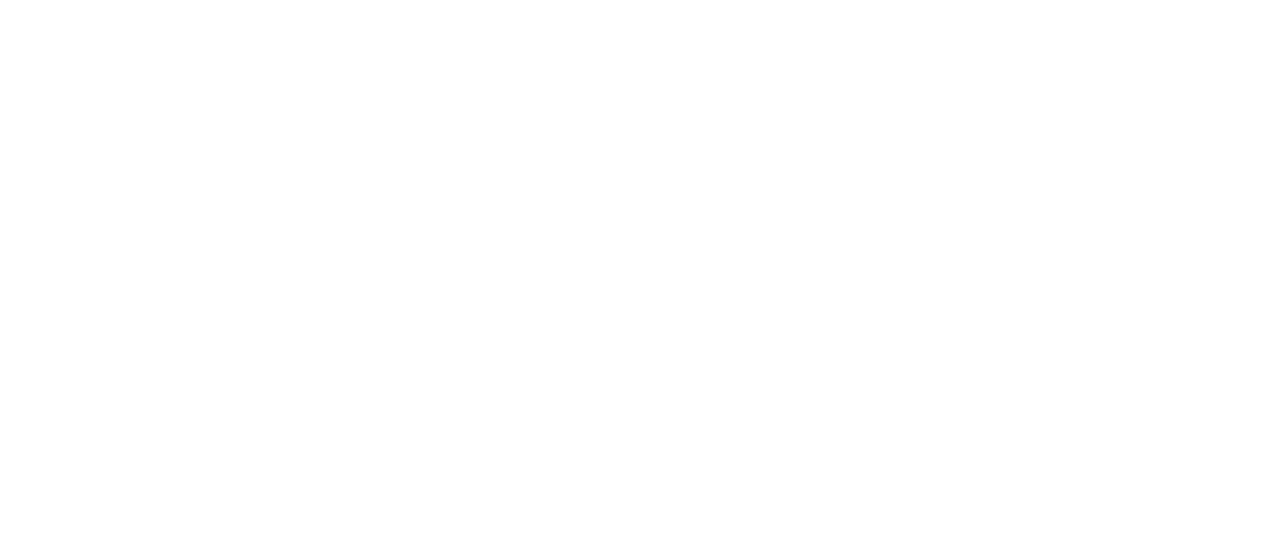
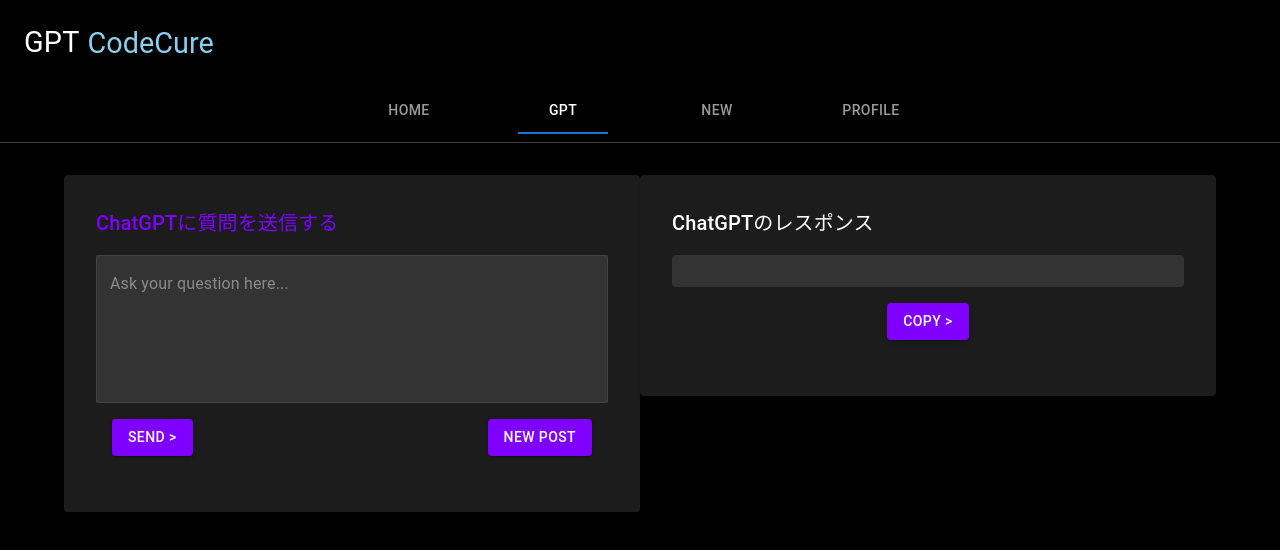
Before and after one commit to shin-903/GPT-CodeCure_React, a React (Create React App) app: page /gpt in a window 1280 px wide. Before the commit this address had no page. Shown: the top 550 px of the page. Built offline with nearby package versions, Linux system fonts and the light colour scheme.

Commit message:
add OpenAI API

```diff
--- a/src/App.js
+++ b/src/App.js
@@ -5,27 +5,27 @@
 import SignIn from "./pages/SignIn";
 import UserPage from "./pages/UserPage";
 import NewPostPage from "./pages/NewPostPage";
+import GptPage from './pages/GptPage';
 import UserSettingsPage from "./pages/UserSettingsPage";
 import PostPage from "./pages/PostPage";
-
 import { UserProvider } from './UserContext';
 
 const App = () => {
   return (
     <Router>
-      <Routes>
-        <Route path="/" element={<Home />} />
+      <UserProvider><Routes>
+        <Route path="/" element={<UserProvider><Home /></UserProvider>} />
         <Route path="/user" element={<UserProvider><UserPage /></UserProvider>} />
         <Route path="/user/edit" element={<UserProvider><UserSettingsPage /></UserProvider>} />
         <Route path="/new/post" element={<UserProvider><NewPostPage /></UserProvider>} />
+        <Route path="/gpt" element={<UserProvider><GptPage /></UserProvider>} />
         <Route path="/signup" element={<SignUp />} />
         <Route path="/signin" element={<UserProvider><SignIn /></UserProvider>} />
         <Route path="/post/:id" element={<UserProvider><PostPage /></UserProvider>} />
-      </Routes>
+      </Routes></UserProvider>
     </Router>
   );
 };
-
 export default App;
 
 // const App = () => {
--- a/src/api/user.js
+++ b/src/api/user.js
@@ -200,6 +200,29 @@
     return { error: "An unexpected error occurred" };
   }
 };
+
+
+// /gpt_responseエンドポイントにPOSTリクエストを送信する関数
+export const gptResponse = async (userMessage) => {
+  try {
+    console.log(userMessage);
+    const response = await apiClient.post('/gpt_response', {
+      message: userMessage,
+    });
+
+    console.log(response);
+    if (response.status === 200) {
+      return {
+        response: response.data.response,
+      };
+    }
+  } catch (error) {
+    console.error("An unexpected error occurred:", error);
+    return { error: "An unexpected error occurred" };
+  }
+};
+
+
 // /postsエンドポイントにPOSTリクエストを送信する関数
 // export const createPost = async (data) => {
 //   try {
--- /dev/null
+++ b/src/pages/GptPage.jsx
@@ -0,0 +1,108 @@
+import React, { useState } from 'react';
+import { AppBar, Toolbar, Tabs, Tab, Box, Container, TextField, Button, Typography, Card, CardContent } from '@mui/material';
+import { Link } from 'react-router-dom';
+import { gptResponse } from '../api/user'; // user.js から関数をインポート
+
+function GptPage() {
+  const [gptResponseData, setGptResponse] = useState('');
+  const [question, setQuestion] = useState('');
+
+  const handleQuestionSubmit = async (e) => {
+    e.preventDefault();
+    const response = await gptResponse(question); // APIリクエストを送信
+    if (response.response) {
+      setGptResponse(response.response); // GPTからのレスポンスを設定
+    }
+  };
+
+  const handleCopy = () => {
+    navigator.clipboard.writeText(gptResponseData);
+  };
+
+  return (
+    <Box sx={{ bgcolor: '#000', minHeight: '100vh', color: '#fff', display: 'flex', flexDirection: 'column' }}>
+      {/* Header Title */}
+      <Box sx={{ bgcolor: '#000', py: 2, pl: 2, display: 'flex', alignItems: 'center' }}>
+        <Typography variant="h4" sx={{ color: '#fff', fontSize: '1.8rem', mr: 1, mt:1, ml:1 }}>
+          GPT
+        </Typography>
+        <Typography variant="h5" sx={{ color: '#89CFF0', fontSize: '1.8rem', mt:1 }}>
+          CodeCure
+        </Typography>
+      </Box>
+
+      {/* AppBar with Tabs */}
+      <AppBar position="static" sx={{ bgcolor: '#000', borderBottom: '1px solid #444' }}>
+        <Toolbar sx={{ justifyContent: 'center' }}>
+          <Tabs value={1} textColor="inherit" indicatorColor="primary">
+            <Tab label="Home" component={Link} to="/" sx={{ color: '#fff', mr: 8 }} />
+            <Tab label="Gpt" component={Link} to="/gpt" sx={{ color: '#fff', mr: 8 }} />
+            <Tab label="New" component={Link} to="/new/post" sx={{ color: '#fff', mr: 8 }} />
+            <Tab label="Profile" component={Link} to="/user" sx={{ color: '#fff' }} />
+          </Tabs>
+        </Toolbar>
+      </AppBar>
+
+      <Container sx={{ mt: 4, display: 'flex', justifyContent: 'space-between' }}>
+        {/* GPTへの質問送信フィード */}
+        <Card sx={{ bgcolor: '#1c1c1c', p: 2, width: '48%', height: '100%' }}>
+          <CardContent>
+            <Typography variant="h6" sx={{ color: '#7F00FF', mb: 2 }}>
+              ChatGPTに質問を送信する
+            </Typography>
+            <form onSubmit={handleQuestionSubmit}>
+              <TextField
+                variant="outlined"
+                multiline
+                rows={5}
+                fullWidth
+                placeholder="Ask your question here..."
+                value={question}
+                onChange={(e) => setQuestion(e.target.value)}
+                sx={{
+                  bgcolor: '#333',
+                  color: '#fff',
+                  textarea: { color: '#fff' },
+                  input: { color: '#fff' },
+                  borderColor: '#444',
+                  '& .MuiOutlinedInput-root': {
+                    '& fieldset': {
+                      borderColor: '#444',
+                    },
+                  },
+                }}
+              />
+              <Box sx={{ display: 'flex', justifyContent: 'space-between', p: 2 }}>
+                <Button type="submit" variant="contained" sx={{ bgcolor: '#7F00FF' }}>
+                  SEND &gt;
+                </Button>
+                <Button component={Link} to="/new/post" variant="contained" sx={{ bgcolor: '#7F00FF' }}>
+                  New Post
+                </Button>
+              </Box>
+            </form>
+          </CardContent>
+        </Card>
+
+        {/* ChatGPTのレスポンス表示フィード */}
+        <Card sx={{ bgcolor: '#1c1c1c', p: 2, width: '48%', height: '100%' }}>
+          <CardContent sx={{ display: 'flex', flexDirection: 'column', height: '100%' }}>
+            <Typography variant="h6" sx={{ color: '#fff', mb: 2 }}>
+              ChatGPTのレスポンス
+            </Typography>
+            <Box sx={{ bgcolor: '#333', p: 2, borderRadius: 1, flex: '1', overflowY: 'auto' }}>
+              <Typography sx={{ color: '#fff' }}>{gptResponseData}</Typography>
+            </Box>
+            <Box sx={{ display: 'flex', justifyContent: 'center', p: 2 }}>
+              <Button variant="contained" sx={{ bgcolor: '#7F00FF' }} onClick={handleCopy}>
+                COPY &gt;
+              </Button>
+            </Box>
+          </CardContent>
+        </Card>
+      </Container>
+    </Box>
+  );
+}
+
+export default GptPage;
--- a/src/pages/Home.jsx
+++ b/src/pages/Home.jsx
@@ -55,9 +55,10 @@
         <Toolbar sx={{ display: 'flex', justifyContent: 'center' }}>
           <Box sx={{ width: '100%', display: 'flex', justifyContent: 'center' }}>
             <Tabs value={0} textColor="inherit" indicatorColor="primary">
-            <Tab label="Home" component={Link} to="/" sx={{ color: '#fff', mr: 8 }} />
-            <Tab label="New" component={Link} to="/new/post" sx={{ color: '#fff', mr: 8 }} />
-            <Tab label="Profile" component={Link} to="/user" sx={{ color: '#fff' }} />
+              <Tab label="Home" component={Link} to="/" sx={{ color: '#fff', mr: 8 }} />
+              <Tab label="Gpt" component={Link} to="/gpt" sx={{ color: '#fff', mr: 8 }} />
+              <Tab label="New" component={Link} to="/new/post" sx={{ color: '#fff', mr: 8 }} />
+              <Tab label="Profile" component={Link} to="/user" sx={{ color: '#fff' }} />
             </Tabs>
           </Box>
           {/* <Typography sx={{ ml: 'auto', color: '#fff' }}>Log out</Typography> */}
--- a/src/pages/PostPage.jsx
+++ b/src/pages/PostPage.jsx
@@ -67,6 +67,7 @@
         <Toolbar sx={{ justifyContent: 'center' }}>
           <Tabs sx={{ display: 'flex', justifyContent: 'center' }}>
             <Tab label="Home" component={Link} to="/" sx={{ color: '#fff', mr: 8 }} />
+            <Tab label="Gpt" component={Link} to="/gpt" sx={{ color: '#fff', mr: 8 }} />
             <Tab label="New" component={Link} to="/new/post" sx={{ color: '#fff', mr: 8 }} />
             <Tab label="Profile" component={Link} to="/user" sx={{ color: '#fff' }} />
           </Tabs>
--- a/src/pages/UserPage.jsx
+++ b/src/pages/UserPage.jsx
@@ -59,8 +59,9 @@
       {/* AppBar with Tabs */}
       <AppBar position="static" sx={{ bgcolor: '#000', borderBottom: '1px solid #444' }}>
         <Toolbar sx={{ justifyContent: 'center' }}>
-          <Tabs value={2} textColor="inherit" indicatorColor="primary">
+          <Tabs value={3} textColor="inherit" indicatorColor="primary">
             <Tab label="Home" component={Link} to="/" sx={{ color: '#fff', mr: 8 }} />
+            <Tab label="Gpt" component={Link} to="/gpt" sx={{ color: '#fff', mr: 8 }} />
             <Tab label="New" component={Link} to="/new/post" sx={{ color: '#fff', mr: 8 }} />
             <Tab label="Profile" component={Link} to="/user" sx={{ color: '#fff' }} />
           </Tabs>
--- a/src/pages/UserSettingsPage.jsx
+++ b/src/pages/UserSettingsPage.jsx
@@ -36,6 +36,7 @@
         <Toolbar sx={{ justifyContent: 'center' }}>
           <Tabs >
             <Tab label="Home" component={Link} to="/" sx={{ color: '#fff', mr: 8 }} />
+            <Tab label="Gpt" component={Link} to="/gpt" sx={{ color: '#fff', mr: 8 }} />
             <Tab label="New" component={Link} to="/new/post" sx={{ color: '#fff', mr: 8 }} />
             <Tab label="Profile" component={Link} to="/user" sx={{ color: '#fff' }} />
           </Tabs>
```
